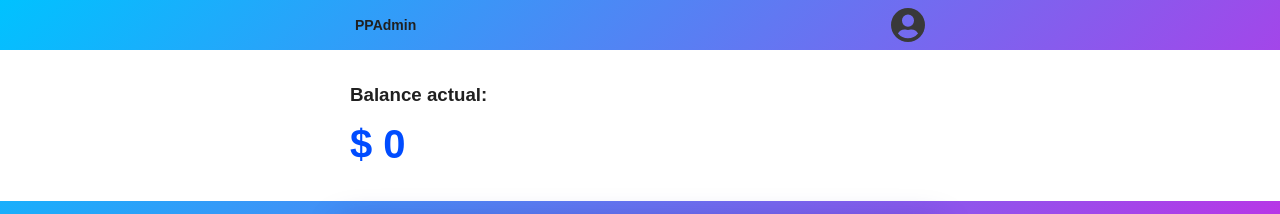
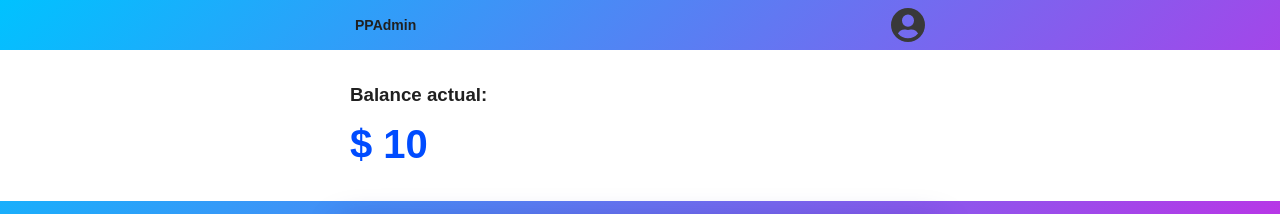
Before and after one commit to franciscojs12/alkemy-challenge, a React (Create React App) app in the folder client/: page / in a window 1280 px wide. Shown: the top 214 px of the page. Built offline with nearby package versions, Linux system fonts and the light colour scheme; no server answers; a web font is replaced by a local one.

Commit message:
index.html

```diff
--- a/client/public/Index.html
+++ b/client/public/Index.html
@@ -31,7 +31,7 @@
   <noscript>You need to enable JavaScript to run this app.</noscript>
   <div id="root"></div>
   <!--
-      This HTML file is a template.
+      This HTMLa file is a template.
       If you open it directly in the browser, you will see an empty page.
 
       You can add webfonts, meta tags, or analytics to this file.
--- a/client/src/App.js
+++ b/client/src/App.js
@@ -11,12 +11,17 @@ const App = () => {
   const [operations, setOperations] = useState([]);
   const [selectedEditOperation, setSelectedEditOperation] = useState([]);
 
+  // Toggle form for new operation
+  const [showNewOperationForm, setShowNewOperationForm] = useState(false);
+  // Toggle form for edit operation
+  const [showEditOperationForm, setShowEditOperationForm] = useState(false);
+
   useEffect(() => {
     const getOperations = async () => {
       const operationsFromServer = await fetchOperations();
       setOperations(operationsFromServer.reverse());
     };
-
+    console.log('useEffect triggered');
     getOperations();
   }, []);
 
@@ -26,17 +31,6 @@ const App = () => {
     const data = await res.json();
     return data;
   };
-  // GET single operation from DB
-  const fetchOperation = async (id) => {
-    const res = await fetch(`http://localhost:4000/operations/${id}`);
-    const data = await res.json();
-    return data;
-  };
-
-  // Toggle form for new operation
-  const [showNewOperationForm, setShowNewOperationForm] = useState(false);
-  // Toggle form for edit operation
-  const [showEditOperationForm, setShowEditOperationForm] = useState(false);
 
   // POST new operation to DB
   const addOperation = async (operation) => {
@@ -57,8 +51,6 @@ const App = () => {
     await fetch(`http://localhost:4000/operations/${id}`, {
       method: 'DELETE',
     });
-
-    setOperations(operations.filter((operation) => operation.id !== id));
   };
 
   // Select edit operation by id
@@ -81,7 +73,6 @@ const App = () => {
         body: JSON.stringify(operation),
       }
     );
-
     const data = await res.json();
     return data;
   };
@@ -89,7 +80,7 @@ const App = () => {
   return (
     <div className="App">
       <Header />
-      <Main />
+      <Main balance={10} />
       <List
         operations={operations}
         onDelete={deleteOperation}
```
Also changed, not shown: 1 other file (tests, documents, lock files or other folders).
